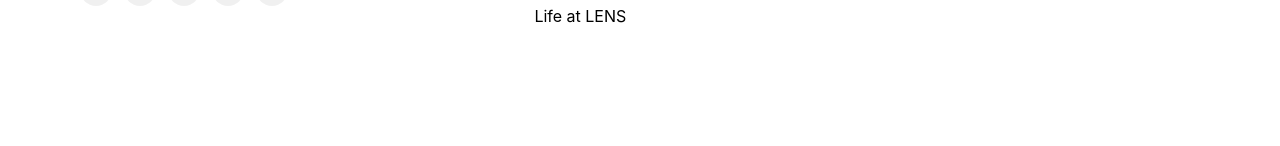
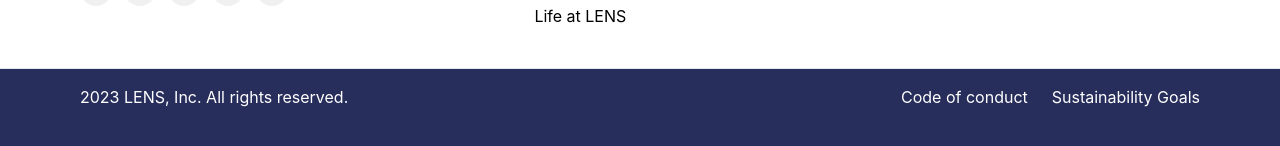
Before and after one commit to sumansauravmay/Lens_Corp_Home_Page, a React (Create React App) app in the folder lens_home_page/: page / in a window 1280 px wide. Shown: the part 7706-7852 px from the top of the page. Before the commit the page ends 7774 px from the top, so only its background shows below. Built offline with nearby package versions, Linux system fonts and the light colour scheme.

Commit message:
end page

```diff
--- a/lens_home_page/package.json
+++ b/lens_home_page/package.json
@@ -11,12 +11,9 @@
     "@testing-library/react": "^13.4.0",
     "@testing-library/user-event": "^13.5.0",
     "framer-motion": "^11.1.9",
-    "leaflet": "^1.9.4",
-    "mdb-react-ui-kit": "^8.0.0",
     "react": "^18.3.1",
     "react-dom": "^18.3.1",
     "react-icons": "^5.2.1",
-    "react-leaflet": "^4.2.1",
     "react-scripts": "5.0.1",
     "react-slick": "^0.30.2",
     "slick-carousel": "^1.8.1",
--- a/lens_home_page/src/App.js
+++ b/lens_home_page/src/App.js
@@ -2,6 +2,7 @@
 // import './App.css';
 import About from './components/About';
 import Blogs from './components/Blogs';
+import EndPage from './components/EndPage';
 import Explore from './components/Explore/Explore';
 import Faq from './components/FAQ/Faq';
 import Footer from './components/Footer';
@@ -32,6 +33,7 @@ function App() {
     <br/>
     <br/>
     <Footer/>
+    <EndPage/>
     </div>
   );
 }
--- /dev/null
+++ b/lens_home_page/src/components/EndPage.jsx
@@ -0,0 +1,38 @@
+import {
+    Box,
+    Container,
+    Stack,
+    Text,
+    useColorModeValue,
+  } from '@chakra-ui/react';
+
+
+  export default function EndPage() {
+    return (
+      <Box
+        bg={useColorModeValue('#272E5C')}
+        color={useColorModeValue('white')}
+        height={100}
+        >
+        <Box
+          borderTopWidth={1}
+          borderStyle={'solid'}
+          borderColor={useColorModeValue('gray.200', 'gray.700')}>
+          <Container
+            as={Stack}
+            maxW={'6xl'}
+            py={4}
+            direction={{ base: 'column', md: 'row' }}
+            spacing={4}
+            justify={{ base: 'center', md: 'space-between' }}
+            align={{ base: 'center', md: 'center' }}>
+            <Text>2023 LENS, Inc. All rights reserved.</Text>
+            <Stack direction={'row'} spacing={6}>
+            <Text>Code of conduct</Text>
+            <Text>Sustainability Goals</Text>
+            </Stack>
+          </Container>
+        </Box>
+      </Box>
+    );
+  }
```
Also changed, not shown: 1 other file (tests, documents, lock files or other folders).
